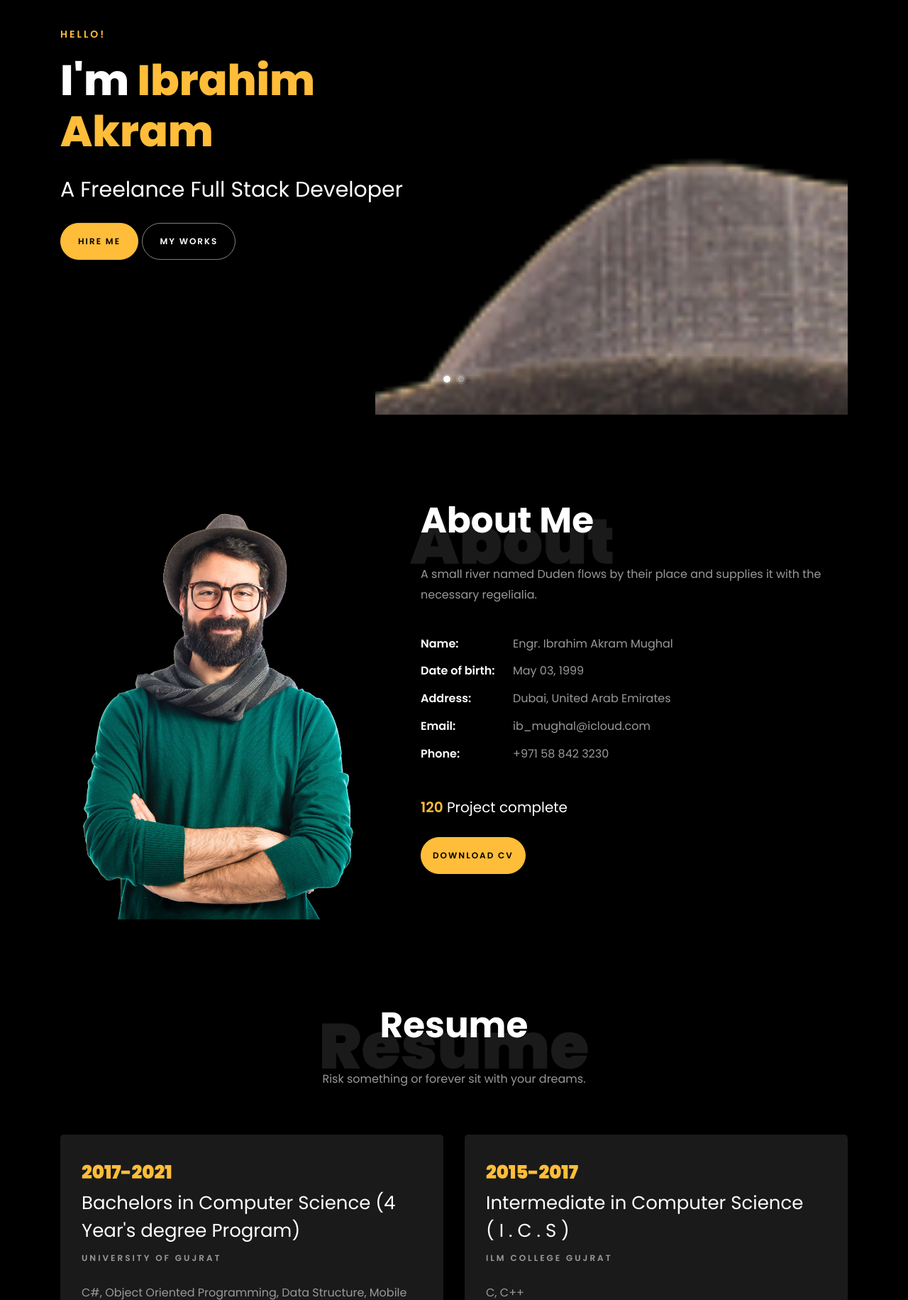
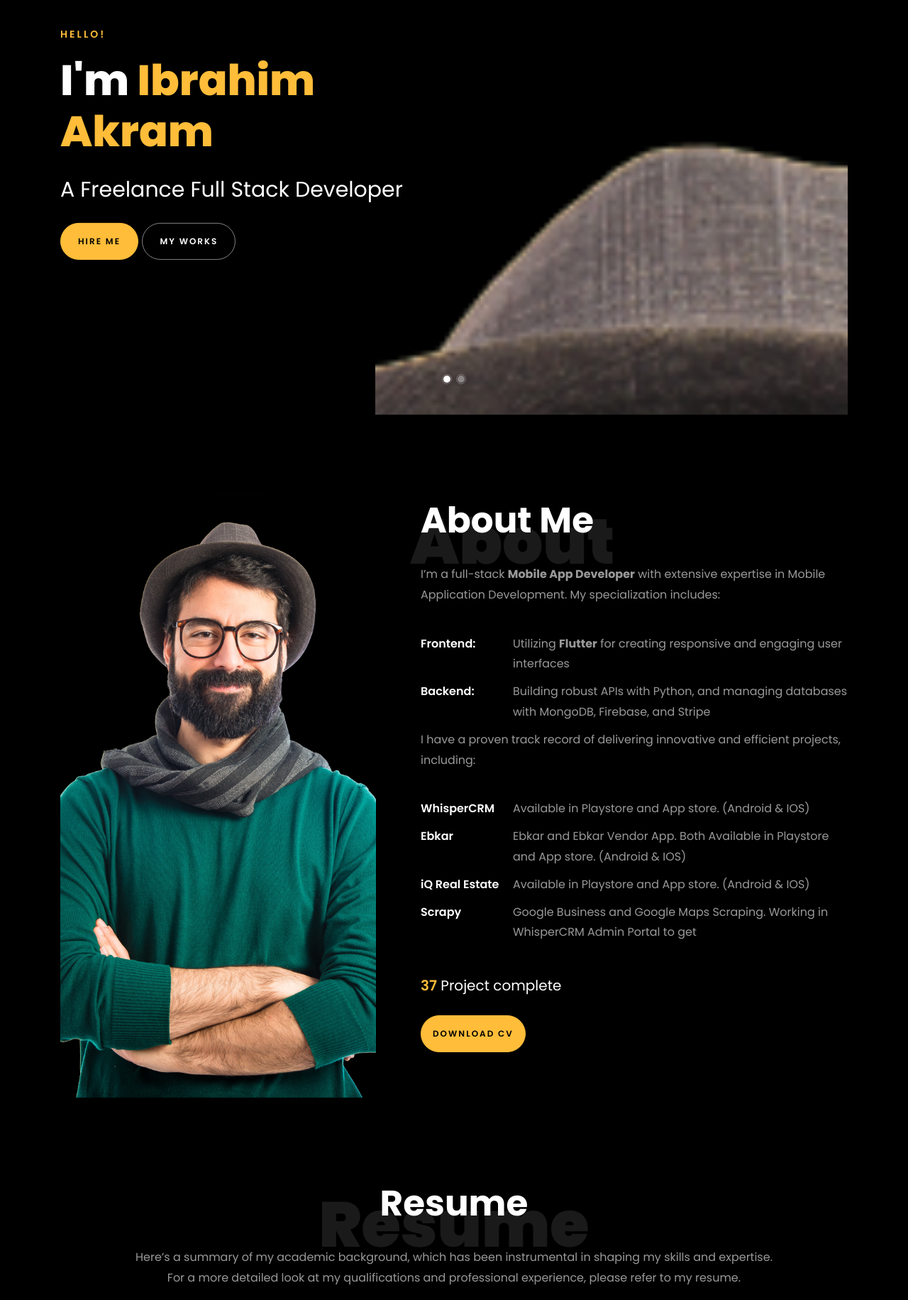
Before and after one commit to c1ph3rrs/my_portfolio, a Django app: page / in a window 1280 px wide. Shown: the part 166-1997 px from the top of the page at 71% size. Run offline with Django 5.2, Linux system fonts and the light colour scheme; some libraries are stand-ins or nearby versions; some web fonts are replaced.

Commit message:
fduuishjghdjsbjhgk

```diff
--- a/templates/index.html
+++ b/templates/index.html
@@ -109,7 +109,7 @@
     			<div class="col-md-6 col-lg-5 d-flex">
     				<div class="img-about img d-flex align-items-stretch">
     					<div class="overlay"></div>
-	    				<div class="img d-flex align-self-stretch align-items-center" style="background-image:url(static/images/bg_1.png);">
+	    				<div class="img d-flex align-self-stretch align-items-center" style="background-image:url(images/bg_1.png);">
 	    				</div>
     				</div>
     			</div>
@@ -118,20 +118,24 @@
 		          <div class="col-md-12 heading-section ftco-animate">
 		          	<h1 class="big">About</h1>
 		            <h2 class="mb-4">About Me</h2>
-		            <p>A small river named Duden flows by their place and supplies it with the necessary regelialia.</p>
+		            <p>I’m a full-stack <b>Mobile App Developer</b> with extensive expertise in Mobile Application Development. My specialization includes:</p>
 		            <ul class="about-info mt-4 px-md-0 px-2">
-		            	<li class="d-flex"><span>Name:</span> <span>Engr. Ibrahim Akram Mughal</span></li>
-		            	<li class="d-flex"><span>Date of birth:</span> <span>May 03, 1999</span></li>
-		            	<li class="d-flex"><span>Address:</span> <span>Dubai, United Arab Emirates</span></li>
-		            	<li class="d-flex"><span>Email:</span> <span>ib_mughal@icloud.com</span></li>
-		            	<li class="d-flex"><span>Phone: </span> <span>+971 58 842 3230</span></li>
+		            	<li class="d-flex"><span>Frontend:</span> <span>Utilizing <b>Flutter</b> for creating responsive and engaging user interfaces</span></li>
+		            	<li class="d-flex"><span>Backend:</span> <span>Building robust APIs with Python, and managing databases with MongoDB, Firebase, and Stripe</span></li>
+		            </ul>
+					<p>I have a proven track record of delivering innovative and efficient projects, including:</p>
+					<ul class="about-info mt-4 px-md-0 px-2">
+		            	<li class="d-flex"><span>WhisperCRM</span> <span>Available in Playstore and App store. (Android & IOS)</span></li>
+		            	<li class="d-flex"><span>Ebkar</span><span>Ebkar and Ebkar Vendor App. Both Available in Playstore and App store. (Android & IOS)</span></li>
+						<li class="d-flex"><span>iQ Real Estate</span><span>Available in Playstore and App store. (Android & IOS)</span></li>
+						<li class="d-flex"><span>Scrapy</span><span>Google Business and Google Maps Scraping. Working in WhisperCRM Admin Portal to get</span></li>
 		            </ul>
 		          </div>
 		        </div>
 	          <div class="counter-wrap ftco-animate d-flex mt-md-3">
               <div class="text">
               	<p class="mb-4">
-	                <span class="number" data-number="120">0</span>
+	                <span class="number" data-number="37">0</span>
 	                <span>Project complete</span>
                 </p>
                 <p><a href="#" class="btn btn-primary py-3 px-3">Download CV</a></p>
@@ -148,7 +152,7 @@
           <div class="col-md-10 heading-section text-center ftco-animate">
           	<h1 class="big big-2">Resume</h1>
             <h2 class="mb-4">Resume</h2>
-            <p>Risk something or forever sit with your dreams.</p>
+            <p>Here’s a summary of my academic background, which has been instrumental in shaping my skills and expertise. For a more detailed look at my qualifications and professional experience, please refer to my resume.</p>
           </div>
         </div>
     		<div class="row">
@@ -184,7 +188,7 @@
           <div class="col-md-12 heading-section text-center ftco-animate">
           	<h1 class="big big-2">Services</h1>
             <h2 class="mb-4">Services</h2>
-            <p>Far far away, behind the word mountains, far from the countries Vokalia and Consonantia</p>
+            <p>Below is a list of the services I offer. Each service is crafted to address various needs and provide tailored solutions. If you'd like more details about any specific service or wish to discuss how I can assist with your project, please don't hesitate to contact me.</p>
           </div>
         </div>
     		<div class="row">
@@ -308,7 +312,7 @@
 				<div class="col-md-12 heading-section text-center ftco-animate">
 					<h1 class="big big-2">Skills</h1>
 					<h2 class="mb-4">My Skills</h2>
-					<p>Far far away, behind the word mountains, far from the countries Vokalia and Consonantia</p>
+					<p>Here’s a snapshot of my core skills, along with my proficiency levels. This overview highlights my strengths and areas of expertise, providing insight into how I can contribute to your projects. For a deeper understanding of how these skills are applied, feel free to explore my portfolio or contact me directly.</p>
 				</div>
         	</div>
 			<div class="row">
@@ -415,25 +419,25 @@
           <div class="col-md-12 heading-section text-center ftco-animate">
           	<h1 class="big big-2">Projects</h1>
             <h2 class="mb-4">Our Projects</h2>
-            <p>Far far away, behind the word mountains, far from the countries Vokalia and Consonantia</p>
+            <p>Explore a selection of my recent projects, each demonstrating my skills and creative approach. The following details and images provide a closer look at the work I’ve accomplished, showcasing the diversity and quality of my projects. Feel free to browse through them to see how my expertise can bring your vision to life.</p>
           </div>
         </div>
     		<div class="row">
     			<div class="col-md-4">
-    				<div class="project img ftco-animate d-flex justify-content-center align-items-center" style="background-image: url(static/images/project-4.jpg);">
+    				<div class="project img ftco-animate d-flex justify-content-center align-items-center" style="background-image: url(static/images/whisper.jpg);">
     					<div class="overlay"></div>
 	    				<div class="text text-center p-4">
-	    					<h3><a href="#">Branding &amp; Illustration Design</a></h3>
-	    					<span>Web Design</span>
+	    					<h3><a href="#">Whatsapp &amp; Automated Campaigns</a></h3>
+	    					<span>WhisperCRM</span>
 	    				</div>
     				</div>
   				</div>
   				<div class="col-md-8">
-    				<div class="project img ftco-animate d-flex justify-content-center align-items-center" style="background-image: url(static/images/project-5.jpg);">
+    				<div class="project img ftco-animate d-flex justify-content-center align-items-center" style="background-image: url(static/images/whispercrm-detail.png); object-fit: contain;">
     					<div class="overlay"></div>
 	    				<div class="text text-center p-4">
-	    					<h3><a href="#">Branding &amp; Illustration Design</a></h3>
-	    					<span>Web Design</span>
+	    					<h3><a href="#">Bots &amp; Automated Campaigns</a></h3>
+	    					<span>WhisperCRM</span>
 	    				</div>
     				</div>
   				</div>
@@ -443,7 +447,7 @@
     					<div class="overlay"></div>
 	    				<div class="text text-center p-4">
 	    					<h3><a href="#">Branding &amp; Illustration Design</a></h3>
-	    					<span>Web Design</span>
+	    					<span>iQ Estate</span>
 	    				</div>
     				</div>
 
@@ -481,71 +485,6 @@
     	</div>
     </section>
 
-
-    <section class="ftco-section" id="blog-section">
-      <div class="container">
-        <div class="row justify-content-center mb-5 pb-5">
-          <div class="col-md-7 heading-section text-center ftco-animate">
-            <h1 class="big big-2">Blog</h1>
-            <h2 class="mb-4">Our Blog</h2>
-            <p>Far far away, behind the word mountains, far from the countries Vokalia and Consonantia</p>
-          </div>
-        </div>
-        <div class="row d-flex">
-          <div class="col-md-4 d-flex ftco-animate">
-          	<div class="blog-entry justify-content-end">
-              <a href="single.html" class="block-20" style="background-image: url('static/images/image_1.jpg');">
-              </a>
-              <div class="text mt-3 float-right d-block">
-              	<div class="d-flex align-items-center mb-3 meta">
-	                <p class="mb-0">
-	                	<span class="mr-2">June 21, 2019</span>
-	                	<a href="#" class="mr-2">Admin</a>
-	                	<a href="#" class="meta-chat"><span class="icon-chat"></span> 3</a>
-	                </p>
-                </div>
-                <h3 class="heading"><a href="single.html">Why Lead Generation is Key for Business Growth</a></h3>
-                <p>A small river named Duden flows by their place and supplies it with the necessary regelialia.</p>
-              </div>
-            </div>
-          </div>
-          <div class="col-md-4 d-flex ftco-animate">
-          	<div class="blog-entry justify-content-end">
-              <a href="single.html" class="block-20" style="background-image: url('static/images/image_2.jpg');">
-              </a>
-              <div class="text mt-3 float-right d-block">
-              	<div class="d-flex align-items-center mb-3 meta">
-	                <p class="mb-0">
-	                	<span class="mr-2">June 21, 2019</span>
-	                	<a href="#" class="mr-2">Admin</a>
-	                	<a href="#" class="meta-chat"><span class="icon-chat"></span> 3</a>
-	                </p>
-                </div>
-                <h3 class="heading"><a href="single.html">Why Lead Generation is Key for Business Growth</a></h3>
-                <p>A small river named Duden flows by their place and supplies it with the necessary regelialia.</p>
-              </div>
-            </div>
-          </div>
-          <div class="col-md-4 d-flex ftco-animate">
-          	<div class="blog-entry">
-              <a href="single.html" class="block-20" style="background-image: url('static/images/image_3.jpg');">
-              </a>
-              <div class="text mt-3 float-right d-block">
-              	<div class="d-flex align-items-center mb-3 meta">
-	                <p class="mb-0">
-	                	<span class="mr-2">June 21, 2019</span>
-	                	<a href="#" class="mr-2">Admin</a>
-	                	<a href="#" class="meta-chat"><span class="icon-chat"></span> 3</a>
-	                </p>
-                </div>
-                <h3 class="heading"><a href="single.html">Why Lead Generation is Key for Business Growth</a></h3>
-                <p>A small river named Duden flows by their place and supplies it with the necessary regelialia.</p>
-              </div>
-            </div>
-          </div>
-        </div>
-      </div>
-    </section>
 
     <section class="ftco-section ftco-no-pt ftco-no-pb ftco-counter img" id="section-counter">
     	<div class="container">
@@ -591,7 +530,7 @@
 				<div class="row justify-content-center">
 					<div class="col-md-7 ftco-animate text-center">
 						<h2>I'm <span>Available</span> for freelancing</h2>
-						<p>A small river named Duden flows by their place and supplies it with the necessary regelialia.</p>
+						<p>Looking for a freelancer? I’m here to help with your next project. Let’s discuss how we can work together!</p>
 						<p class="mb-0"><a href="#" class="btn btn-primary py-3 px-5">Hire me</a></p>
 					</div>
 				</div>
@@ -604,7 +543,7 @@
           <div class="col-md-7 heading-section text-center ftco-animate">
             <h1 class="big big-2">Contact</h1>
             <h2 class="mb-4">Contact Me</h2>
-            <p>Far far away, behind the word mountains, far from the countries Vokalia and Consonantia</p>
+            <p>I’d love to hear from you! Whether you have questions, project inquiries, or just want to connect, feel free to reach out through any of the contact methods below. I’m here to assist you and look forward to our conversation.</p>
           </div>
         </div>
 
@@ -683,7 +622,7 @@
           <div class="col-md">
             <div class="ftco-footer-widget mb-4">
               <h2 class="ftco-heading-2">About</h2>
-              <p>Far far away, behind the word mountains, far from the countries Vokalia and Consonantia, there live the blind texts.</p>
+              <p>Here’s a bit about who I am and what motivates me. Discover more about my background and the values that drive my work.</p>
               <ul class="ftco-footer-social list-unstyled float-md-left float-lft mt-5">
                 <li class="ftco-animate"><a href="https://x.com/ib__mughal"><span class="icon-twitter"></span></a></li>
                 <li class="ftco-animate"><a href="https://www.linkedin.com/in/ibrahim-akram-6819081a2"><span class="icon-linkedin"></span></a></li>
```
Also changed, not shown: static/images/image.png (added), static/images/whisper.jpg (added), static/images/whispercrm-detail.png (added). Lines whose indentation alone changed are shown as unchanged.
